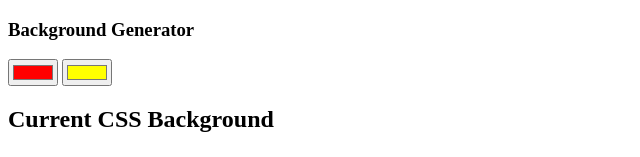
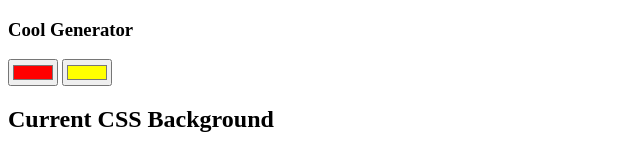
Before and after one commit to Rudolph21/background-generator, a plain HTML site: page index.html in a window 1280 px wide. Shown: the top 157 px of the page, without its empty margins (0-640 px from the left). Drawn offline with Linux system fonts and the light colour scheme.

Commit message:
changing title

```diff
--- a/index.html
+++ b/index.html
@@ -5,7 +5,7 @@
     <link rel="stylesheet" href="style.css">
 </head>
 <body id="gradient">
-    <h3>Background Generator</h3>
+    <h3>Cool Generator</h3>
     <input type="color" class="color1" name="color1" value="#ff0000">
     <input type="color" class="color2" name="color2" value="#ffff00">
     <h2>Current CSS Background</h2>
```
